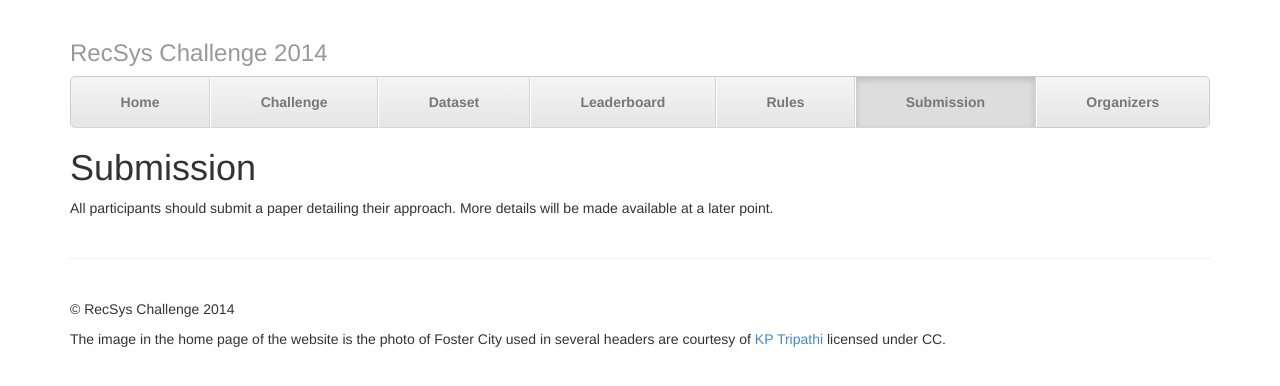
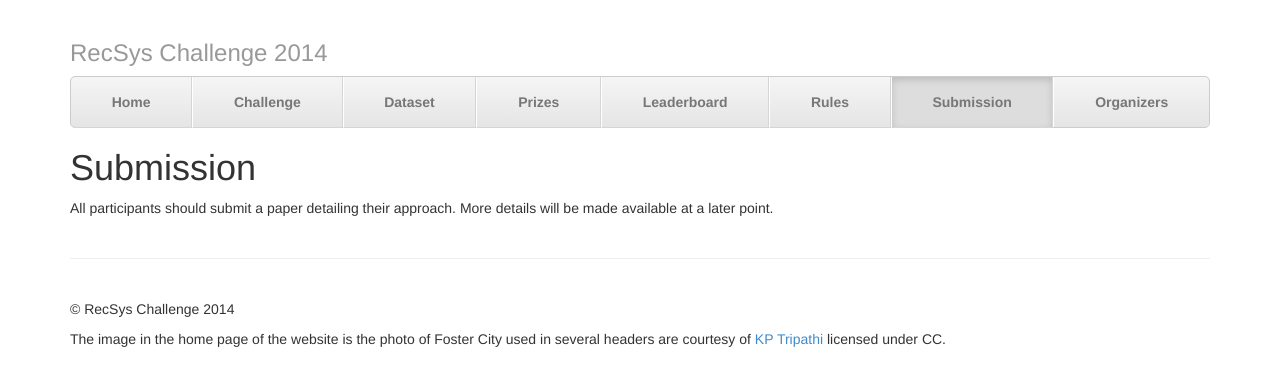
Before and after one commit to recsyschallenge/2014, a Jekyll site: the page built from submissions/index.md, in a window 1280 px wide. Shown: the top 386 px of the page. Built offline with Jekyll 4.4.1, drawn with Linux system fonts in a browser that asks for light colours; Markdown is read by kramdown in place of the engine named in the settings.

Commit message:
Update _config.yml

```diff
--- a/_config.yml
+++ b/_config.yml
@@ -12,6 +12,8 @@
   url: "/challenge/"
 - text: Dataset
   url: "/dataset/"
+- text: Prizes
+  url: "/prizes/"
 - text: Leaderboard
   url: "/leaderboard/"
 - text: Rules
```
